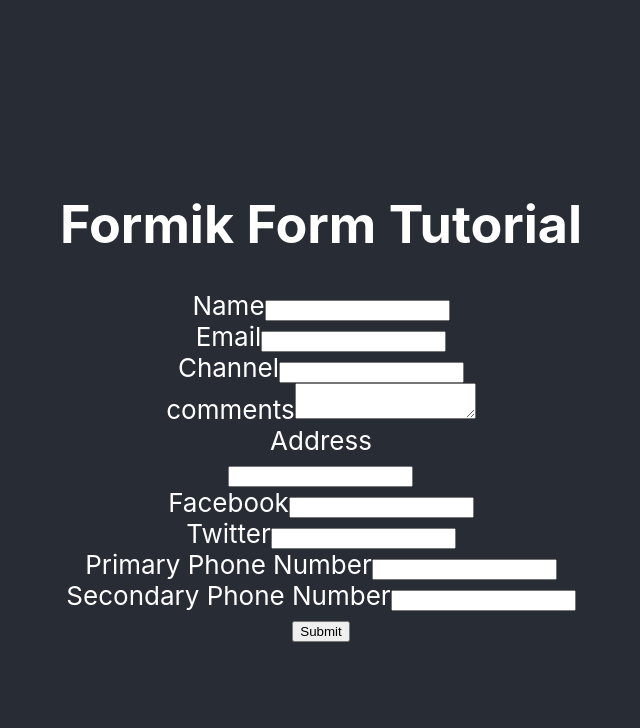
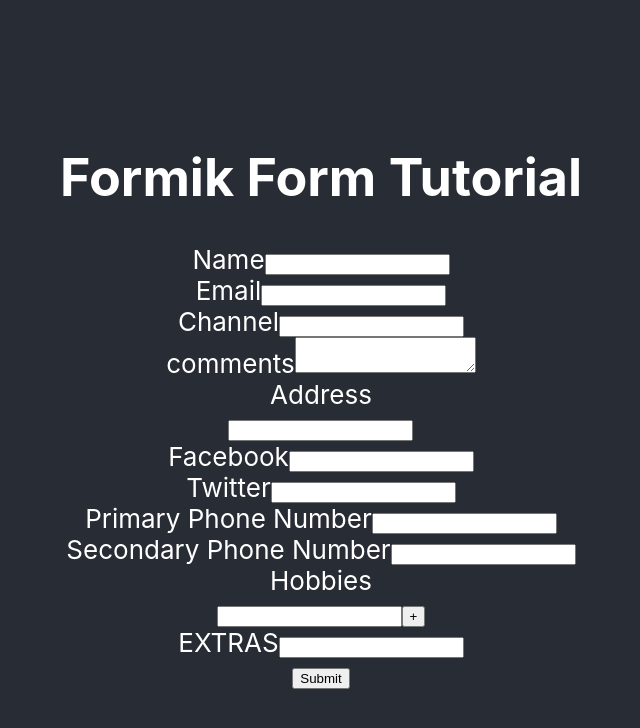
Before and after one commit to Nimith-M-Gowda/Formik-Form, a React (Create React App) app: page / in a window 1280 px wide. Shown: the top 728 px of the page, without its empty margins (319-959 px from the left). Built offline with nearby package versions, Linux system fonts and the light colour scheme.

Commit message:
field level validation

```diff
--- a/src/Formik.js
+++ b/src/Formik.js
@@ -1,6 +1,13 @@
 import React from "react";
 // import { useFormik } from "formik";
-import { Formik, Form, Field, ErrorMessage } from "formik";
+import {
+  Formik,
+  Form,
+  Field,
+  ErrorMessage,
+  FieldArray,
+  FastField,
+} from "formik";
 import * as Yup from "yup";
 import ErrorText from "./ErrorText";
 
@@ -17,6 +24,8 @@
   },
   //example for list / arrays
   phoneNumber: ["", ""],
+  hobbies: [""],
+  extras: "",
 };
 
 const onSubmit = (values) => {
@@ -53,7 +62,7 @@
     .email("email format is incorrect"),
   channel: Yup.string().required("channel name is required"),
   address: Yup.string().required("address is required"),
-  comments: Yup.string().required("comments is required"),
+  // comments: Yup.string().required("comments is required"),
   // validating yup for objects
   social: Yup.object({
     facebook: Yup.string().required("facebook required"),
@@ -61,7 +70,16 @@
   }),
   //validating yup for array of strings
   phoneNumber: Yup.array().of(Yup.string().required()),
+  //validating FieldArray
+  hobbies: Yup.array().of(Yup.string().required()),
 });
+
+//field level validation
+const validateComments = (values) => {
+  let error;
+  if (!values) error = "required";
+  return error;
+};
 function FormikForm() {
   //Removing Boiler plates by using Formik Context
   // const formik = useFormik({
@@ -76,6 +94,10 @@
       initialValues={initialValues}
       onSubmit={onSubmit}
       validationSchema={validationSchema}
+      //remove validation based on blur event
+      // validateOnBlur={false}
+      //remove validation based on onChange event
+      // validateOnChange={false}
     >
       {/*
       //replacing with Form Component
@@ -156,8 +178,13 @@
 
         <div>
           <label>comments</label>
-          <Field as="textarea" name="comments" />
-          <ErrorMessage name="comments" />
+          {/* filed level validation */}
+          <Field as="textarea" name="comments" validate={validateComments} />
+          <ErrorMessage name="comments">
+            {(errorMessage) =>
+              errorMessage ? <div>{errorMessage}</div> : null
+            }
+          </ErrorMessage>
         </div>
 
         <div>
@@ -204,6 +231,39 @@
           <ErrorMessage name="phoneNumber[1]" />
         </div>
 
+        {/* FieldArray usage to get hobby list */}
+        <div>
+          <label>Hobbies</label>
+          <FieldArray name="hobbies">
+            {(props) => {
+              const { push, remove, form } = props;
+              const { values } = form;
+              const { hobbies } = values;
+              return (
+                <div>
+                  {hobbies.map((hobby, index) => {
+                    return (
+                      <div key={index}>
+                        <Field name={`hobbies[${index}]`} />
+                        <button onClick={() => push("")}>+</button>
+                        {index > 0 && (
+                          <button onClick={() => remove(index)}>-</button>
+                        )}
+                        <ErrorMessage name={`hobbies[${index}]`} />
+                      </div>
+                    );
+                  })}
+                </div>
+              );
+            }}
+          </FieldArray>
+        </div>
+
+        {/* // No other field is dependent on this and this doesnot depend on any other form -elements so using Fastfield is more optimized*/}
+        <div>
+          <label>EXTRAS</label>
+          <FastField name="extras" />
+        </div>
         <div>
           <button type="submit">Submit</button>
         </div>
```
